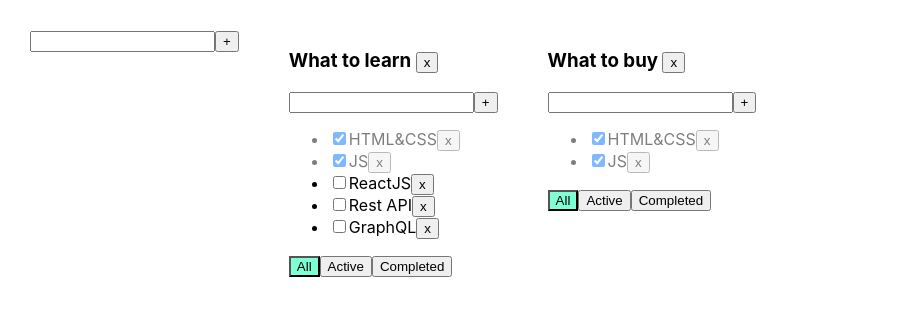
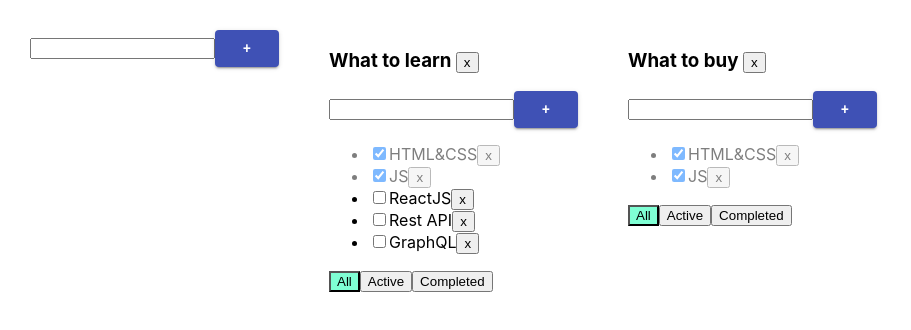
Before and after one commit to bohdanloik/todolist_4, a React (Create React App) app: page / in a window 1280 px wide. Shown: the top 330 px of the page, without its empty margins (0-911 px from the left). Built offline with nearby package versions, Linux system fonts and the light colour scheme.

Commit message:
change style additem button

```diff
--- a/src/AddItemForm.tsx
+++ b/src/AddItemForm.tsx
@@ -1,3 +1,4 @@
+import { Button } from '@material-ui/core';
 import React, { ChangeEvent, KeyboardEvent, useState } from 'react';
 
 type AddItemFormPropsType = {
@@ -33,7 +34,7 @@
             onChange={onChangeHandler}
             onKeyPress={onKeyPressHandler}
             className={error ? 'error' : ''} />
-        <button onClick={addTask}>+</button>
+        <Button onClick={addTask} variant={'contained'} color={'primary'}>+</Button>
         {error && <div className='error-message'>{error}</div>}
     </div>;
 }
```
